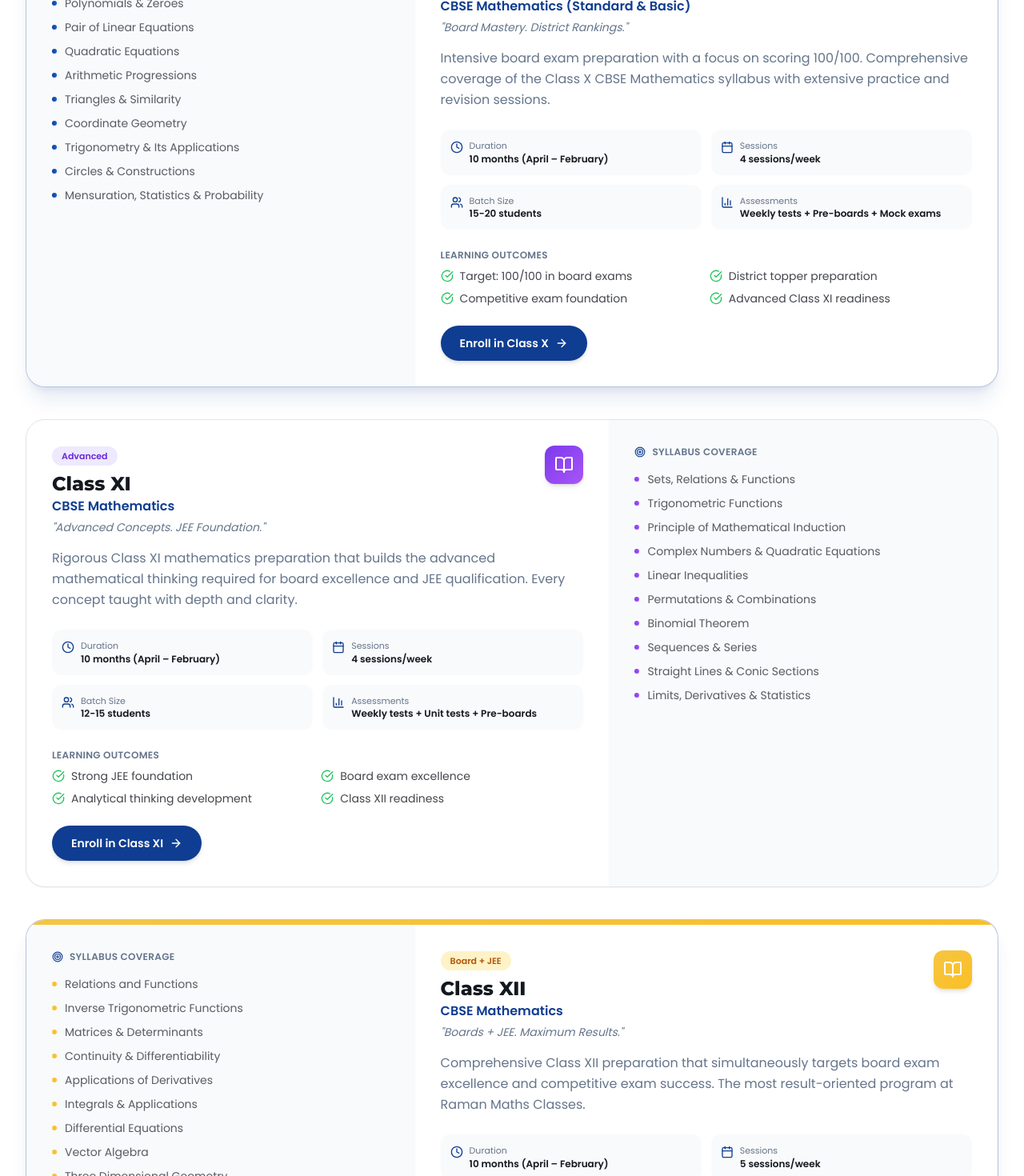
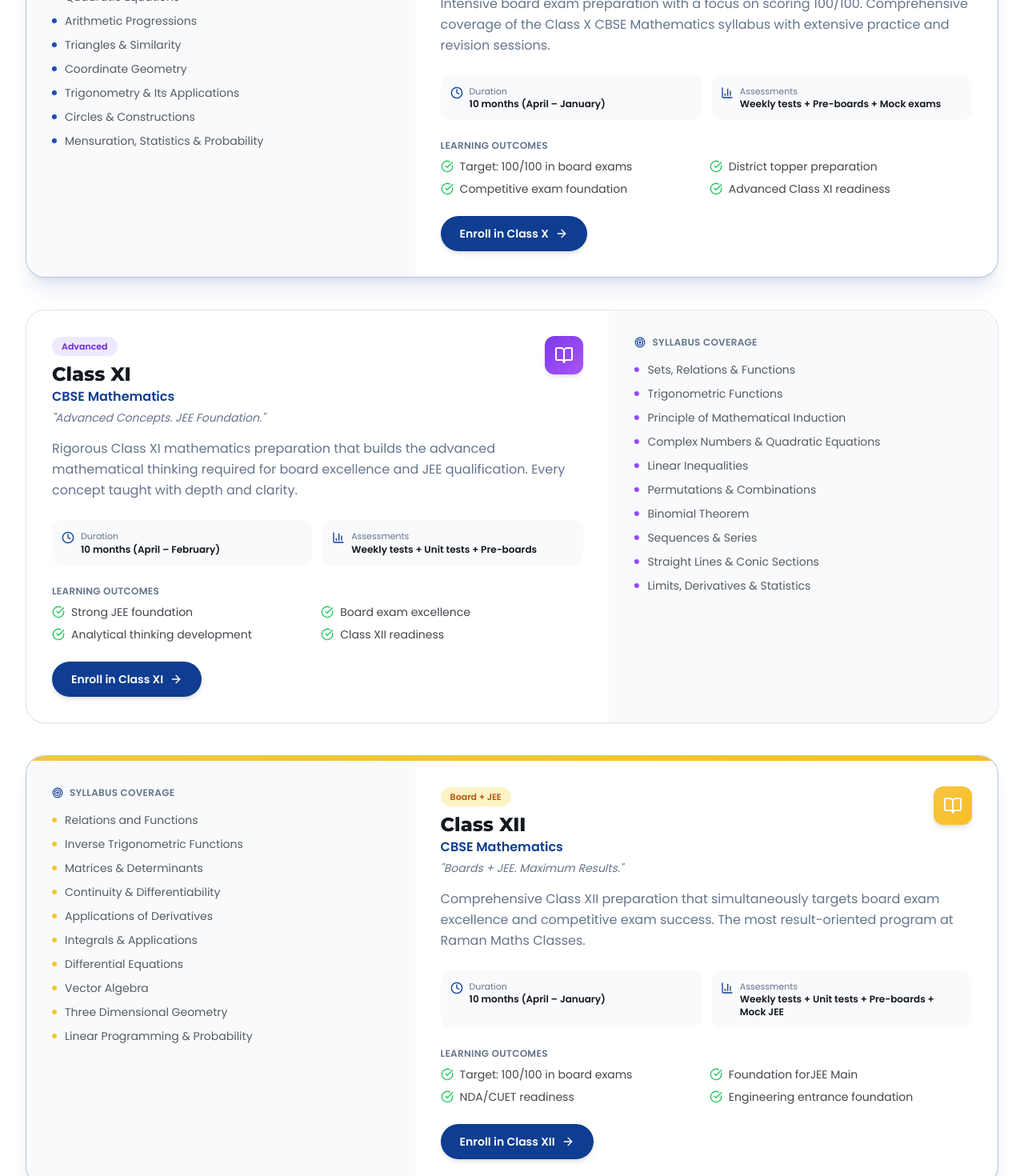
Before and after one commit to Pragati132005/ramanmathsclasses, a Next.js app: page /courses in a window 1280 px wide. Shown: the part 1260-2730 px from the top of the page at 80% size. Built offline with nearby package versions, Linux system fonts and the light colour scheme.

Commit message:
Update corse

```diff
--- a/app/courses/page.tsx
+++ b/app/courses/page.tsx
@@ -14,7 +14,7 @@
 export const metadata: Metadata = {
   title: 'Mathematics Courses - Class IX, X, XI, XII, JEE',
   description:
-    'Comprehensive mathematics coaching programs at Raman Maths Classes. Expert preparation for CBSE boards, JEE Main & Advanced Mathematics.',
+    'Comprehensive mathematics coaching programs at Raman Maths Classes. Expert preparation for CBSE boards, Foundation forJEE Main & Advanced Mathematics.',
 };
 
 const courses = [
@@ -26,8 +26,6 @@
     description:
       'Build a rock-solid foundation in mathematics with comprehensive coverage of the Class IX CBSE syllabus. Focus on conceptual understanding that sets the stage for board exam excellence.',
     duration: '10 months (April – January)',
-    sessions: '3 sessions/week',
-    batchSize: '15-20 students',
     assessments: 'Weekly tests + Monthly exams',
     syllabus: [
       'Number Systems & Real Numbers',
@@ -58,9 +56,7 @@
     tagline: 'Board Mastery. District Rankings.',
     description:
       'Intensive board exam preparation with a focus on scoring 100/100. Comprehensive coverage of the Class X CBSE Mathematics syllabus with extensive practice and revision sessions.',
-    duration: '10 months (April – February)',
-    sessions: '4 sessions/week',
-    batchSize: '15-20 students',
+    duration: '10 months (April – January)',
     assessments: 'Weekly tests + Pre-boards + Mock exams',
     syllabus: [
       'Real Numbers & Euclid\'s Lemma',
@@ -93,8 +89,6 @@
     description:
       'Rigorous Class XI mathematics preparation that builds the advanced mathematical thinking required for board excellence and JEE qualification. Every concept taught with depth and clarity.',
     duration: '10 months (April – February)',
-    sessions: '4 sessions/week',
-    batchSize: '12-15 students',
     assessments: 'Weekly tests + Unit tests + Pre-boards',
     syllabus: [
       'Sets, Relations & Functions',
@@ -125,9 +119,7 @@
     tagline: 'Boards + JEE. Maximum Results.',
     description:
       'Comprehensive Class XII preparation that simultaneously targets board exam excellence and competitive exam success. The most result-oriented program at Raman Maths Classes.',
-    duration: '10 months (April – February)',
-    sessions: '5 sessions/week',
-    batchSize: '12-15 students',
+    duration: '10 months (April – January)',
     assessments: 'Weekly tests + Unit tests + Pre-boards + Mock JEE',
     syllabus: [
       'Relations and Functions',
@@ -143,7 +135,7 @@
     ],
     outcomes: [
       'Target: 100/100 in board exams',
-      'JEE Main qualification',
+      'Foundation forJEE Main ',
       'NDA/CUET readiness',
       'Engineering entrance foundation',
     ],
@@ -231,8 +223,6 @@
                   <div className="grid grid-cols-2 gap-3 mb-6">
                     {[
                       { icon: Clock, label: 'Duration', value: course.duration },
-                      { icon: Calendar, label: 'Sessions', value: course.sessions },
-                      { icon: Users, label: 'Batch Size', value: course.batchSize },
                       { icon: BarChart3, label: 'Assessments', value: course.assessments },
                     ].map((info) => (
                       <div
```
